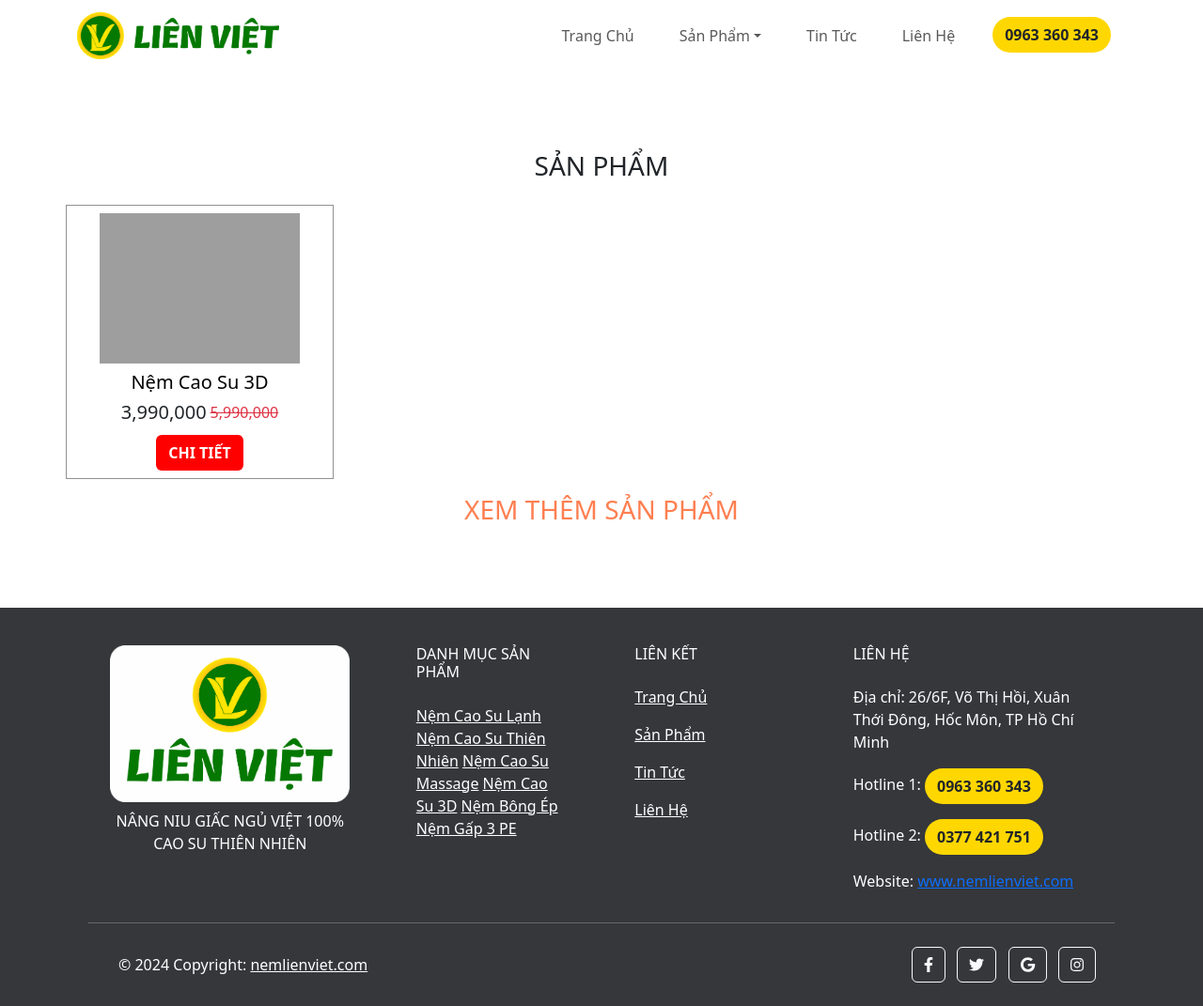
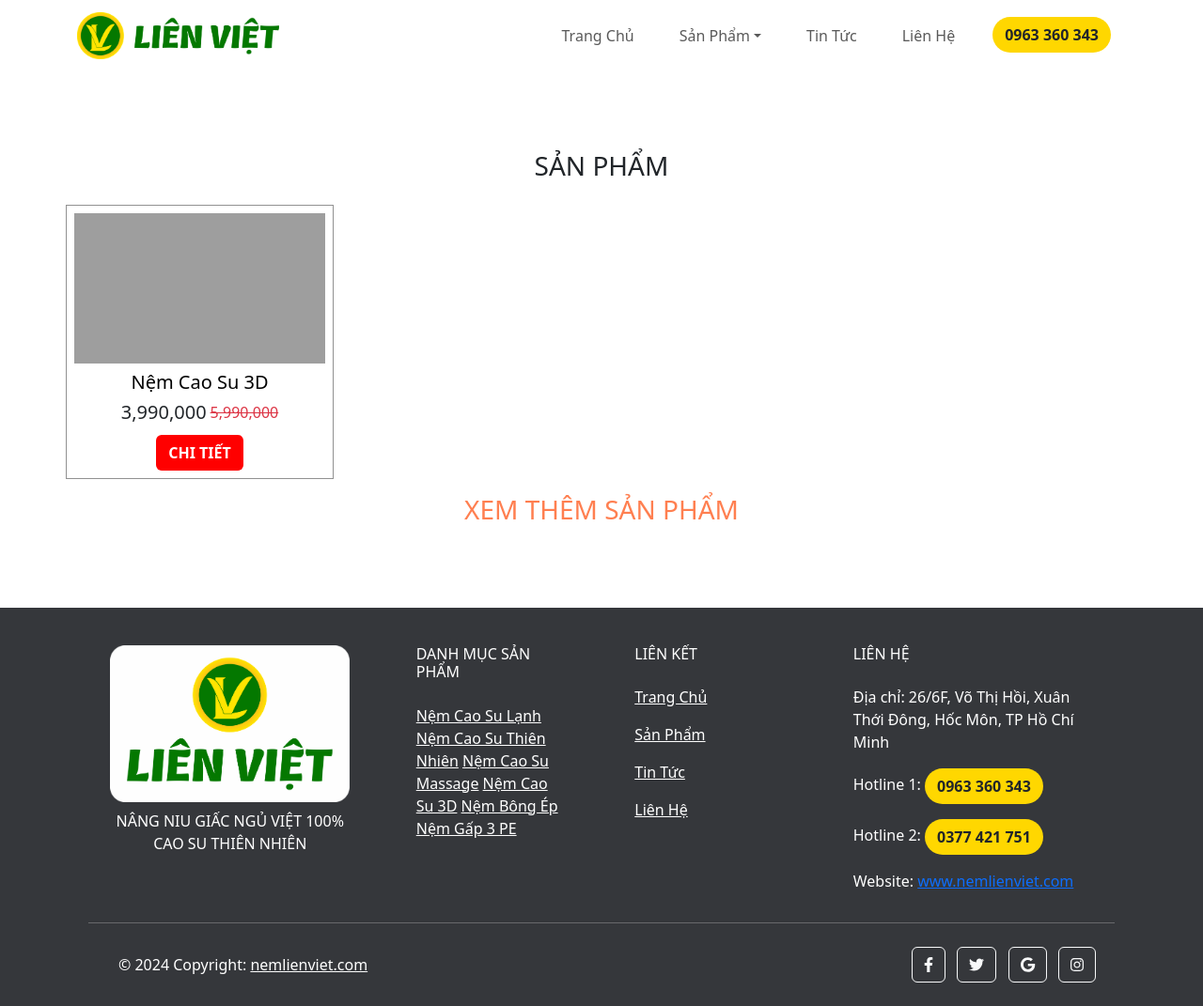
Before and after one commit to phamvanminh7531/nem-lien-viet-website, a Django app: a page that uses templates/home/base.html in a window 1280 px wide. Shown: the whole page at 94% size. Run offline with Django 5.2, Linux system fonts and the light colour scheme; data comes from the database, SQL or seed files in the repository; some libraries are stand-ins or nearby versions; grey boxes are pictures that could not be loaded.

Commit message:
fix product img size

```diff
--- a/static/css/home.css
+++ b/static/css/home.css
@@ -35,6 +35,8 @@
   text-decoration: none !important;
   display: inline-block;
   transition: transform .2s; /* Animation */
+  width: 100%;
+  height: auto;
 }
 
 .product-item:hover{
@@ -50,7 +52,7 @@
 }
 
 .product-img{
-  object-fit: cover;
+  /* object-fit: cover; */
   text-decoration: none !important;
   width: 100%;
   height: 20vh;
```
